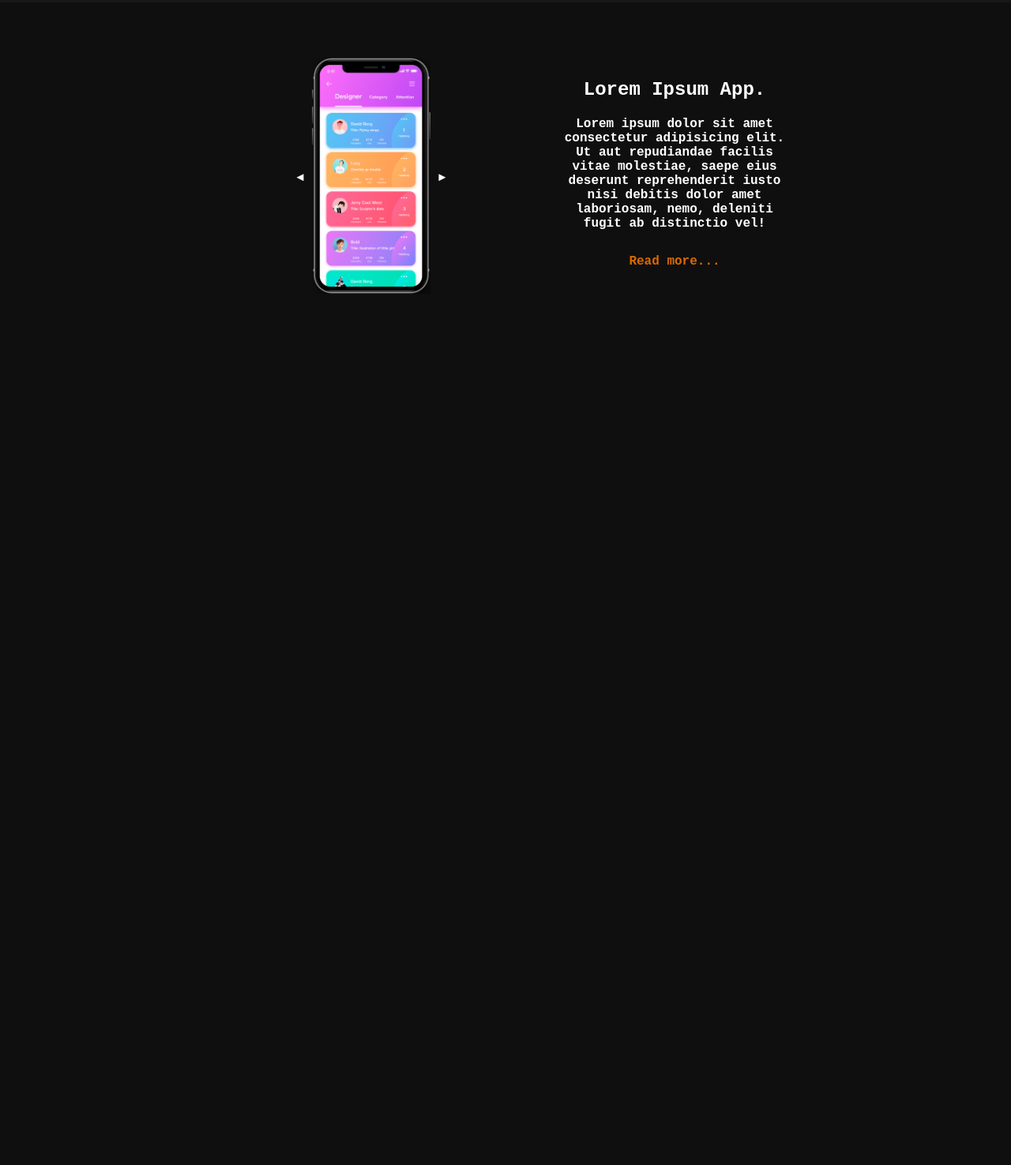
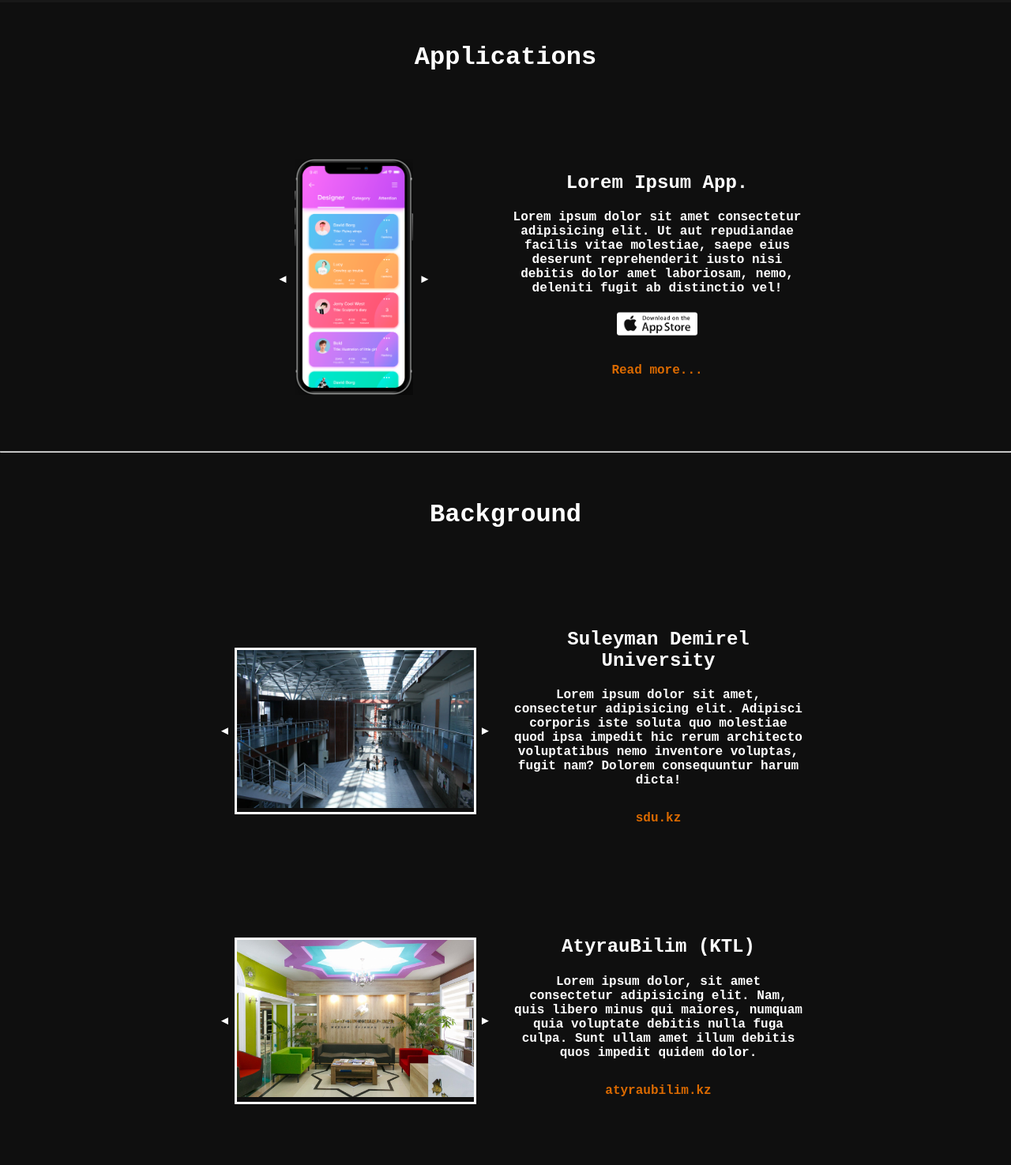
Before and after one commit to zhussupali/portfolio, a plain HTML site: page index.html in a window 1280 px wide. Shown: the part 402-1877 px from the top of the page at 79% size. Before the commit the page ends 800 px from the top, so only its background shows below. Drawn offline with nearby package versions, Linux system fonts and the light colour scheme; a web font is replaced by a local one.

Commit message:
body works

```diff
--- a/css/style.css
+++ b/css/style.css
@@ -101,19 +101,33 @@ a:hover{
 .tableview {
 
   text-align: center;
-  width: 100%;
+  width: 20%;
   vertical-align: middle;
   display: table-cell;
-  padding: 20px;
   justify-content: space-around;
   flex-wrap: wrap;
   min-width: 300px;
+  padding: 5px;
+}
+
+.tableview img:hover {
+  background-color: #db6a00;
+  cursor: pointer;
+  border-radius: 4px;
+}
+
+.tableview .orange-text:hover {
+  cursor: pointer;
+  color: white;
 }
 
 .main {
+  text-align: center;
   width: 60%;
-  padding-top: 50px;
+  padding-top: 30px;
+  padding-bottom: 50px;
   margin: auto;
+
   /* background-color: #db6a00; */
 }
 
@@ -152,5 +166,6 @@ a:hover{
 
 .slick-slide img {
   margin: auto;
-  width:10px;
+  /* width:10px; */
+  height: 100%;
 }
--- a/index.html
+++ b/index.html
@@ -35,6 +35,8 @@
 
     </div>
 
+    <div class="main"><h1>Applications</h1></div>
+
 <div class="main">
     <div class="tableview">
         <div class = "slider-area" onload = "load()">
@@ -49,14 +51,56 @@
     <div class="tableview">
         <h2>Lorem Ipsum App.</h2>
         <h4>Lorem ipsum dolor sit amet consectetur adipisicing elit. Ut aut repudiandae facilis vitae molestiae, saepe eius deserunt reprehenderit iusto nisi debitis dolor amet laboriosam, nemo, deleniti fugit ab distinctio vel!</h4>
+        <img src="images/appstore.png" alt="" height="30px;">
         <h4><div class="orange-text">Read more...</div></h4>
     </div>
 
 </div>
 
 
+<hr>
 
+<div class="main"><h1>Background</h1></div>
+
+<div class="main">
+    <div class="tableview">
+        <div class = "slider-area" onload = "load()" style="border: solid 3px white; width: 300px;"  >
+            <div class = "slider-img">
+                <img src="images/sdu1.jpg" alt="" >
+                <img src="images/sdu2.jpg" alt="" >
+                <img src="images/sdu3.jpg" alt="" >
+            </div>
+        </div>
+    </div>
+    <div class="tableview">
+        <h2>Suleyman Demirel University</h2>
+        <h4>Lorem ipsum dolor sit amet, consectetur adipisicing elit. Adipisci corporis iste soluta quo molestiae quod ipsa impedit hic rerum architecto voluptatibus nemo inventore voluptas, fugit nam? Dolorem consequuntur harum dicta!</h4>
+        <h4><div class="orange-text">sdu.kz</div></h4>
+    </div>
 </div>
+
+
+<div class="main">
+    <div class="tableview">
+        <div class = "slider-area" onload = "load()" style="border: solid 3px white; width: 300px;"  >
+            <div class = "slider-img">
+                <img src="images/ktl1.jpg" alt="" >
+                <img src="images/ktl2.jpg" alt="" >
+                <img src="images/ktl3.jpg" alt="" >
+                <img src="images/ktl4.jpg" alt="" >
+                <img src="images/ktl5.jpg" alt="" >
+                <img src="images/ktl6.jpg" alt="" >
+            </div>
+        </div>
+    </div>
+    <div class="tableview">
+        <h2>AtyrauBilim (KTL)</h2>
+        <h4>Lorem ipsum dolor, sit amet consectetur adipisicing elit. Nam, quis libero minus qui maiores, numquam quia voluptate debitis nulla fuga culpa. Sunt ullam amet illum debitis quos impedit quidem dolor.</h4>
+        <h4><div class="orange-text">atyraubilim.kz</div></h4>
+    </div>
+</div>
+
+
 
 
 
```
Also changed, not shown: images/appstore.png (added), images/ktl1.jpg (added), images/ktl2.jpg (added), images/ktl3.jpg (added), images/ktl4.jpg (added), images/ktl5.jpg (added), images/ktl6.jpg (added), images/sdu1.jpg (added), images/sdu2.jpg (added), images/sdu3.jpg (added), 1 other file.
